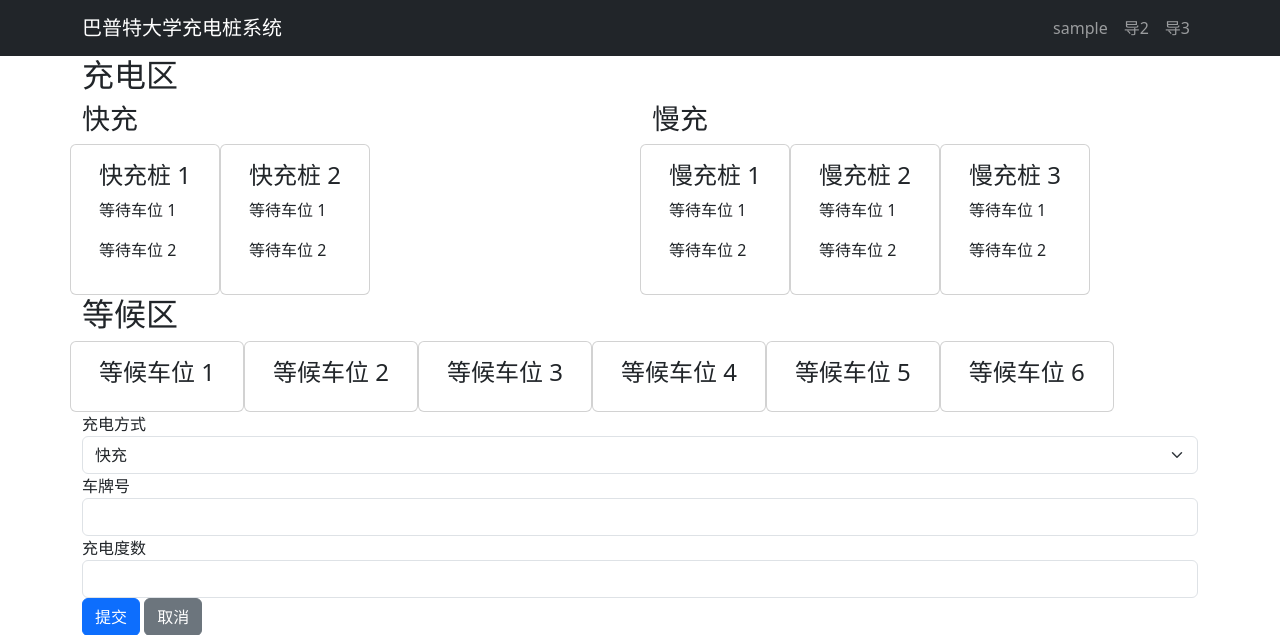
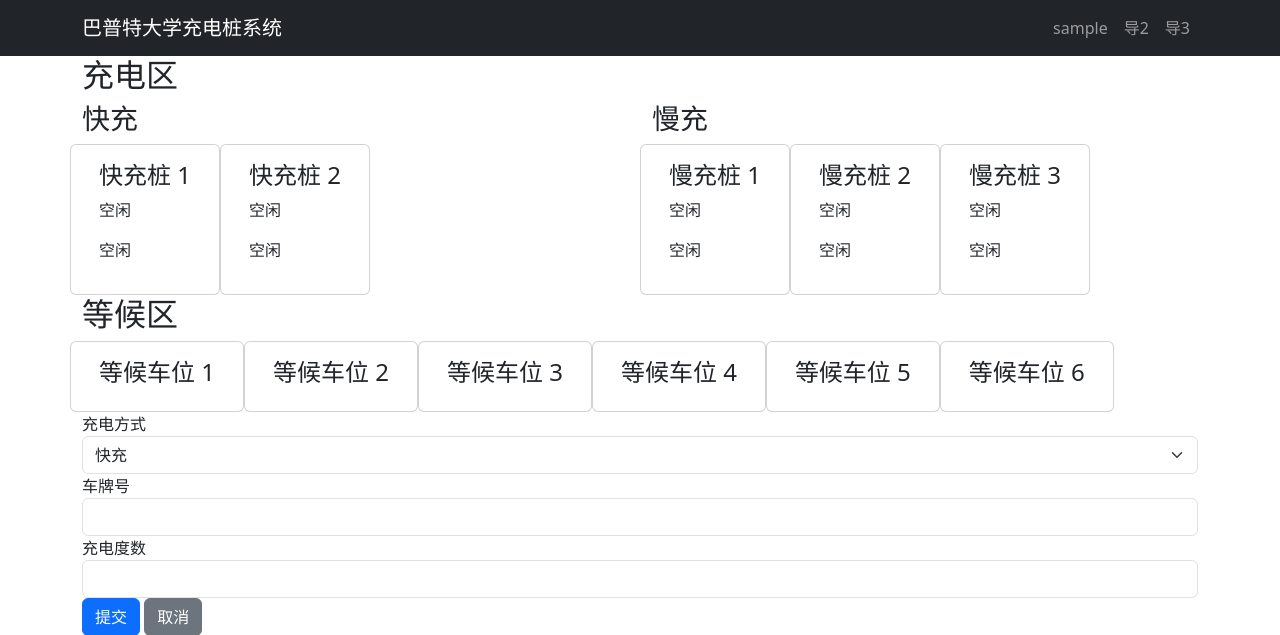
Before and after one commit to chrisx599/bupt-charing, a Flask app: page / in a window 1280 px wide. Shown: the top 635 px of the page. Run offline with Flask 3, Linux system fonts and the light colour scheme; the visitor is signed in with stand-in values (Sample User, id 1); some libraries are stand-ins or nearby versions.

Commit message:
update frontend

```diff
--- a/app/__init__.py
+++ b/app/__init__.py
@@ -13,6 +13,8 @@ def create_app():
     app.register_blueprint(charge)
     app.register_blueprint(user_login)
 
+
+
     return app
 
 def get_db():
--- /dev/null
+++ b/app/static/js/index.js
@@ -0,0 +1,81 @@
+// function fetchData() {
+//   // 发送Ajax请求获取数据
+//   fetch('/api/data')
+//     .then(response => response.json())
+//     .then(data => {
+//       // 更新页面上的数据
+//       document.getElementById('data').innerText = data.value;
+//     });
+// }
+function updateChargeArea(data) {
+    // 更新快充桩
+    for (let i=1; i<3; i++) {
+        let str_i1 = ('fast' +i.toString()+ '_wait1')
+        let str_i2 = ('fast' +i.toString()+ '_wait2')
+        if (data['charge_area']['fast_charger'][i-1]['charger_queue_size'] === '0') {
+            document.getElementById(str_i1).textContent = '空闲';
+            document.getElementById(str_i2).textContent = '空闲';
+        }
+        else if (data['charge_area']['fast_charger'][i-1]['charger_queue_size'] === '1') {
+            document.getElementById(str_i1).textContent = '使用';
+            document.getElementById(str_i2).textContent = '空闲';
+        }
+        else if (data['charge_area']['fast_charger'][i-1]['charger_queue_size'] === '2') {
+            document.getElementById(str_i1).textContent = '使用';
+            document.getElementById(str_i2).textContent = '使用';
+        }
+    }
+    // 更新慢充桩
+    for (let i=1; i<4; i++) {
+        let str_i1 = ('slow' +i.toString()+ '_wait1')
+        let str_i2 = ('slow' +i.toString()+ '_wait2')
+        if (data['charge_area']['slow_charger'][i-1]['charger_queue_size'] === '0') {
+            document.getElementById(str_i1).textContent = '空闲';
+            document.getElementById(str_i2).textContent = '空闲';
+        }
+        else if (data['charge_area']['slow_charger'][i-1]['charger_queue_size'] === '1') {
+            document.getElementById(str_i1).textContent = '使用';
+            document.getElementById(str_i2).textContent = '空闲';
+        }
+        else if (data['charge_area']['slow_charger'][i-1]['charger_queue_size'] === '2') {
+            document.getElementById(str_i1).textContent = '使用';
+            document.getElementById(str_i2).textContent = '使用';
+        }
+    }
+}
+
+function updateWaitArea(data) {
+    let fast_wait_car_num = parseInt(data['wait_area']['fast_wait_car_number'])
+    let slow_wait_car_num = parseInt(data['wait_area']['slow_wait_car_number'])
+    for (let i=1; i<=fast_wait_car_num; i++) {
+        let str_i = ('wait_area' +i.toString())
+        document.getElementById(str_i).textContent = '快车号';
+    }
+    let cnt=0
+    for (let i=fast_wait_car_num+1; i<=6; i++) {
+        if (cnt === slow_wait_car_num){
+            break
+        }
+        let str_i = ('wait_area' +i.toString())
+        document.getElementById(str_i).textContent = '慢车号';
+        cnt++
+    }
+}
+
+
+function updateData() {
+    fetch('/api/data')
+        .then(response => response.json())
+        .then(data => {
+            // 更新充电区
+            updateChargeArea(data)
+            // 更新等待区
+            updateWaitArea(data)
+        });
+}
+
+updateData()
+
+// 每隔一定时间执行一次Ajax请求
+// setInterval(fetchData, 3000);  // 每5秒更新一次数据
+setInterval(updateData,3000)
--- a/app/templates/index.html
+++ b/app/templates/index.html
@@ -43,15 +43,15 @@
                                 <div class="card col-md-auto">
                                     <div class="card-body">
                                         <h4>快充桩 1</h4>
-                                        <p>等待车位 1</p>
-                                        <p>等待车位 2</p>
+                                        <p id="fast1_wait1">等待车位 1</p>
+                                        <p id="fast1_wait2">等待车位 2</p>
                                     </div>
                                 </div>
                                 <div class="card col-md-auto">
                                     <div class="card-body">
                                         <h4>快充桩 2</h4>
-                                        <p>等待车位 1</p>
-                                        <p>等待车位 2</p>
+                                        <p id="fast2_wait1">等待车位 1</p>
+                                        <p id="fast2_wait2">等待车位 2</p>
                                     </div>
                                 </div>
                             </div>
@@ -62,22 +62,22 @@
                                 <div class="card col-md-auto">
                                     <div class="card-body">
                                         <h4>慢充桩 1</h4>
-                                        <p>等待车位 1</p>
-                                        <p>等待车位 2</p>
+                                        <p id="slow1_wait1">等待车位 1</p>
+                                        <p id="slow1_wait2">等待车位 2</p>
                                     </div>
                                 </div>
                                 <div class="card col-md-auto">
                                     <div class="card-body">
                                         <h4>慢充桩 2</h4>
-                                        <p>等待车位 1</p>
-                                        <p>等待车位 2</p>
+                                        <p id="slow2_wait1">等待车位 1</p>
+                                        <p id="slow2_wait2">等待车位 2</p>
                                     </div>
                                 </div>
                                 <div class="card col-md-auto">
                                     <div class="card-body">
                                         <h4>慢充桩 3</h4>
-                                        <p>等待车位 1</p>
-                                        <p>等待车位 2</p>
+                                        <p id="slow3_wait1">等待车位 1</p>
+                                        <p id="slow3_wait2">等待车位 2</p>
                                     </div>
                                 </div>
                             </div>
@@ -91,32 +91,32 @@
                 <div class="row">
                     <div class="card col-md-auto">
                         <div class="card-body">
-                            <h4>等候车位 1</h4>
+                            <h4 id="wait_area1">等候车位 1</h4>
                         </div>
                     </div>
                     <div class="card col-md-auto">
                         <div class="card-body">
-                            <h4>等候车位 2</h4>
+                            <h4  id="wait_area2">等候车位 2</h4>
                         </div>
                     </div>
                     <div class="card col-md-auto">
                         <div class="card-body">
-                            <h4>等候车位 3</h4>
+                            <h4  id="wait_area3">等候车位 3</h4>
                         </div>
                     </div>
                     <div class="card col-md-auto">
                         <div class="card-body">
-                            <h4>等候车位 4</h4>
+                            <h4  id="wait_area4">等候车位 4</h4>
                         </div>
                     </div>
                     <div class="card col-md-auto">
                         <div class="card-body">
-                            <h4>等候车位 5</h4>
+                            <h4  id="wait_area5">等候车位 5</h4>
                         </div>
                     </div>
                     <div class="card col-md-auto">
                         <div class="card-body">
-                            <h4>等候车位 6</h4>
+                            <h4  id="wait_area6">等候车位 6</h4>
                         </div>
                     </div>
                 </div>
@@ -146,7 +146,7 @@
         </form>
     </div>
     <script type="text/javascript" src="../static/js/bootstrap.bundle.js"></script>
-    <script type="text/javascript" src="../static/js/main.js"></script>
+    <script type="text/javascript" src="../static/js/index.js"></script>
 </body>
 
 </html>
--- a/app/views/charge.py
+++ b/app/views/charge.py
@@ -1,5 +1,5 @@
 from .charger_system import Car
-from flask import Flask, render_template, request, redirect, session, Blueprint
+from flask import Flask, render_template, request, redirect, session, Blueprint, jsonify
 from .login import auth
 from .. import charge_system
 
@@ -20,7 +20,7 @@ def index():
     if charge_mode == 'fast':
         # 查看等待区是否还有位置
         if not charge_system.is_wait_area_full():
-            request_car = Car(username, car_id, car_need_power)
+            request_car = Car(username, car_id, car_need_power, charge_mode)
             charge_system.fast_wait_area_queue.put(request_car)
             print("快充等待区数量:", charge_system.fast_wait_area_queue.qsize())
             return "add fast true"
@@ -28,10 +28,23 @@ def index():
             return "add fast false"
     elif charge_mode == 'slow':
         if not charge_system.is_wait_area_full():
-            request_car = Car(username, car_id, car_need_power)
+            request_car = Car(username, car_id, car_need_power, charge_mode)
             charge_system.slow_wait_area_queue.put(request_car)
             return "add slow true"
         else:
             return "add slow false"
     else:
         return "error"
+
+@charge.route('/api/data', methods=['GET'])
+def get_data():
+    # 返回最新的数据
+    # 分两个区充电区和等待区
+    data = {'charge_area': {'fast_charger': [{'charger_queue_size': str(charge_system.fast_charger[0].queue.qsize())},
+                                              {'charger_queue_size': str(charge_system.fast_charger[1].queue.qsize())}],
+                             'slow_charger': [{'charger_queue_size': str(charge_system.slow_charger[0].queue.qsize())},
+                                              {'charger_queue_size': str(charge_system.slow_charger[1].queue.qsize())},
+                                              {'charger_queue_size': str(charge_system.slow_charger[2].queue.qsize())}]},
+            'wait_area': {'fast_wait_car_number': str(charge_system.fast_wait_area_queue.qsize()),
+                          'slow_wait_car_number': str(charge_system.slow_wait_area_queue.qsize())}}
+    return jsonify(data)
```
Also changed, not shown: app/views/charger_system.py (+6 -1 lines), app/static/js/main.js (deleted).
